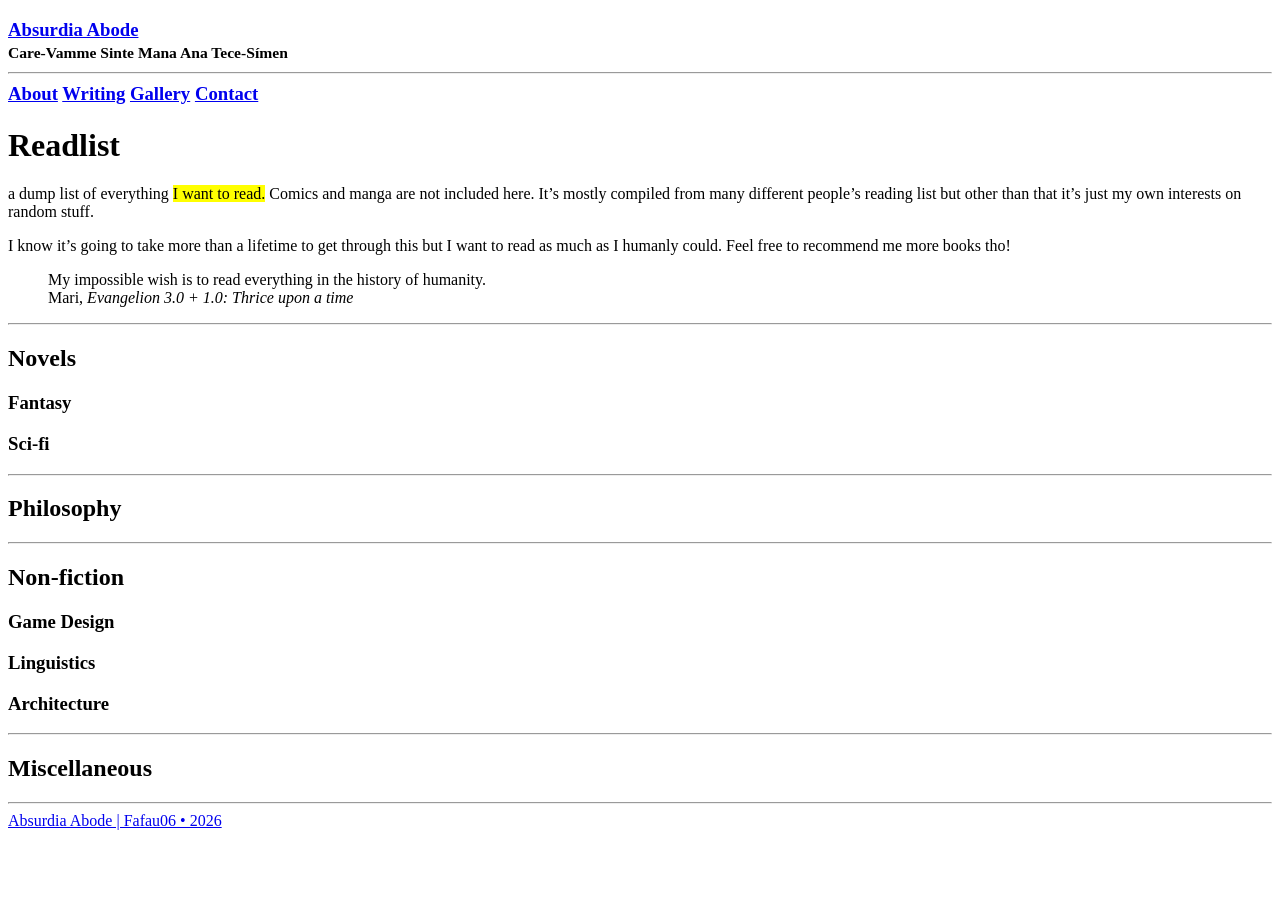
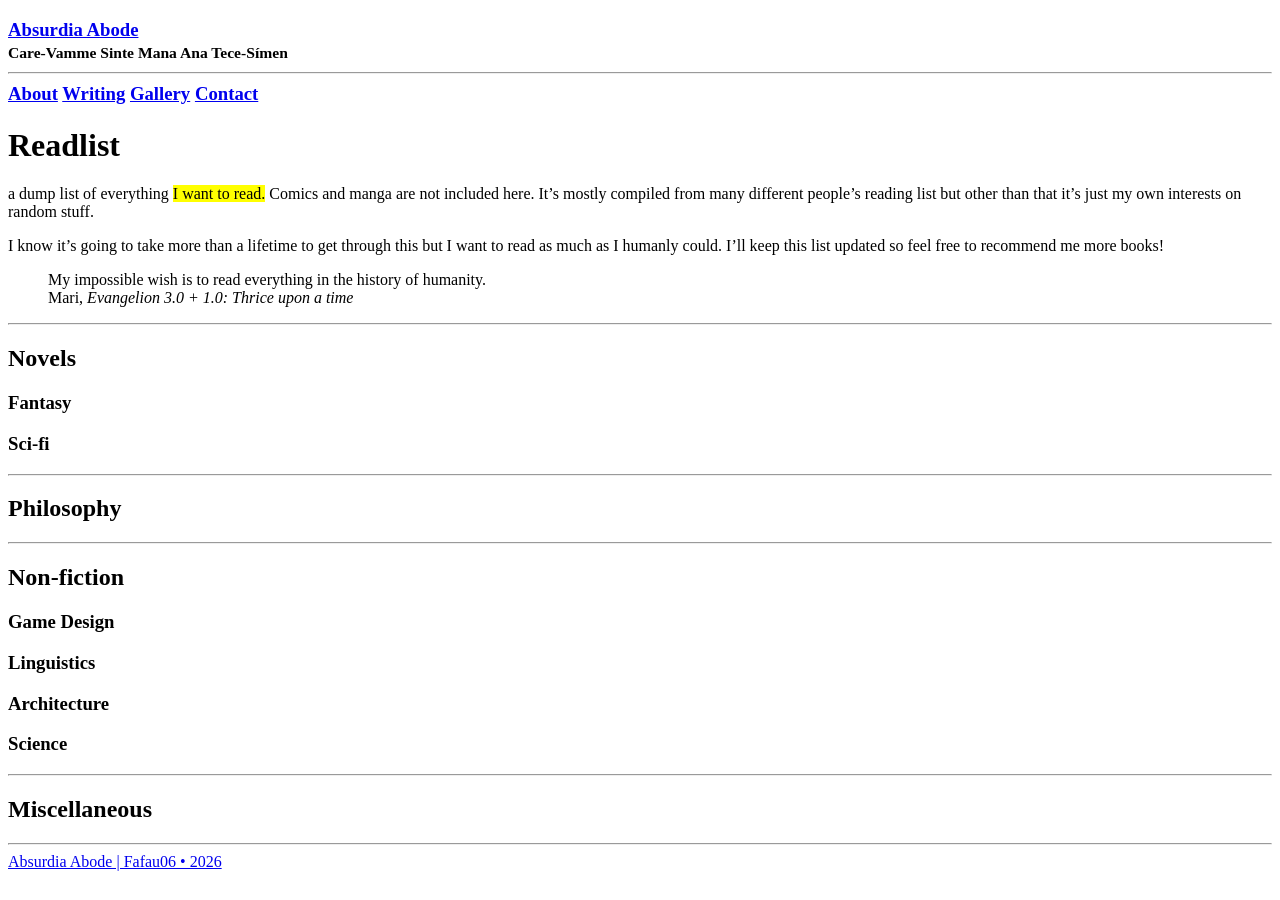
Before and after one commit to Fafau06/fafau06.github.io, a Jekyll site: the page built from slashes/readlist.md, in a window 1280 px wide. Built offline with Jekyll 4.4.1, drawn with Linux system fonts in a browser that asks for light colours; a script that is not in the unit is left out.

Commit message:
Update readlist.md

```diff
--- a/slashes/readlist.md
+++ b/slashes/readlist.md
@@ -6,7 +6,7 @@ permalink: /readlist
 
 a dump list of everything <mark>I want to read.</mark> Comics and manga are not included here. It's mostly compiled from many different people's reading list but other than that it's just my own interests on random stuff.
 
-I know it's going to take more than a lifetime to get through this but I want to read as much as I humanly could. Feel free to recommend me more books tho!
+I know it's going to take more than a lifetime to get through this but I want to read as much as I humanly could. I'll keep this list updated so feel free to recommend me more books!
 
 > My impossible wish is to read everything in the history of humanity.<br><span>Mari, <cite>Evangelion 3.0 + 1.0: Thrice upon a time</cite></span>
 
@@ -24,6 +24,7 @@ I know it's going to take more than a lifetime to get through this but I want to
 ### Game Design
 ### Linguistics
 ### Architecture
+### Science
 <hr class="short-rule">
 
 ## Miscellaneous
```
